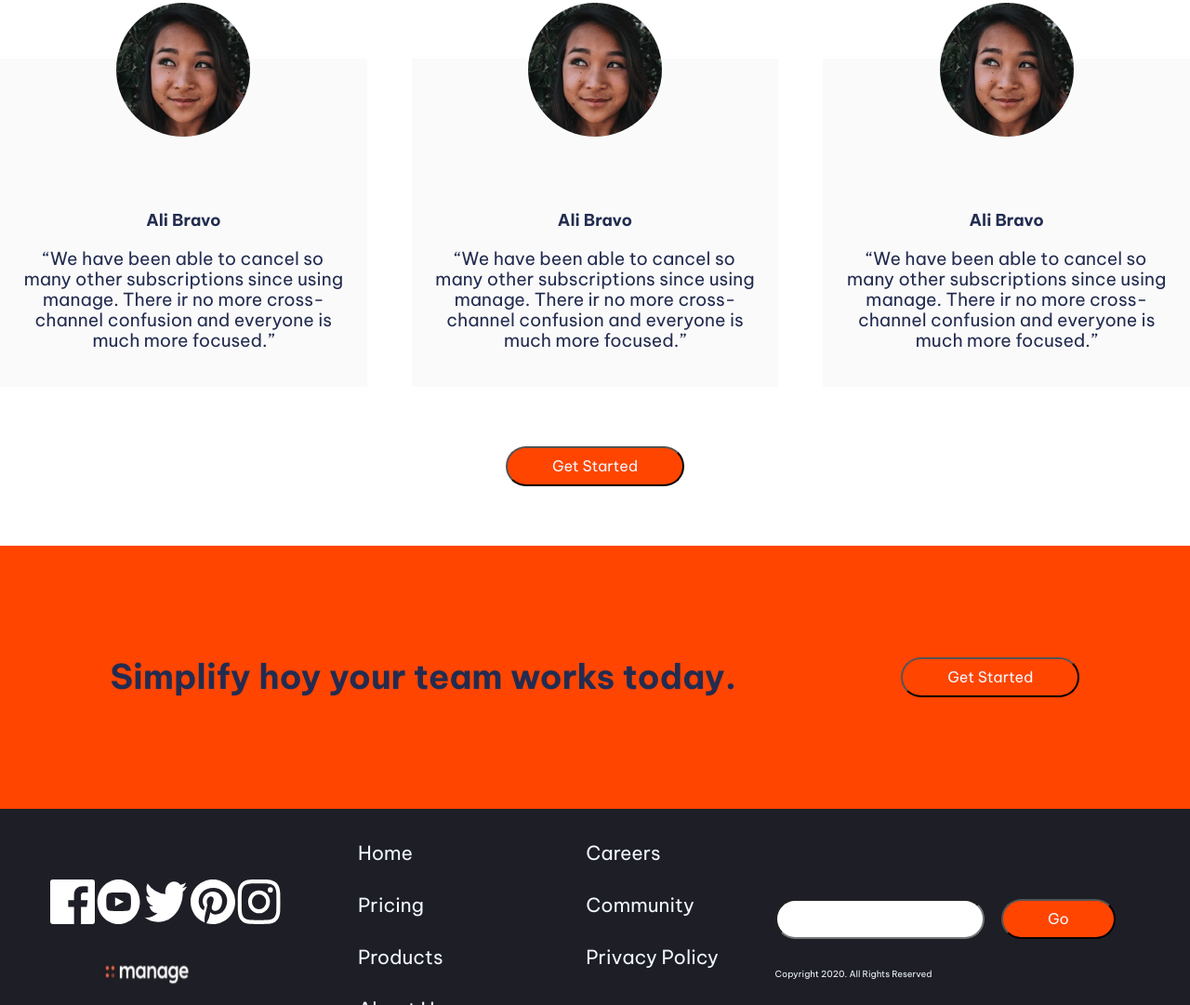
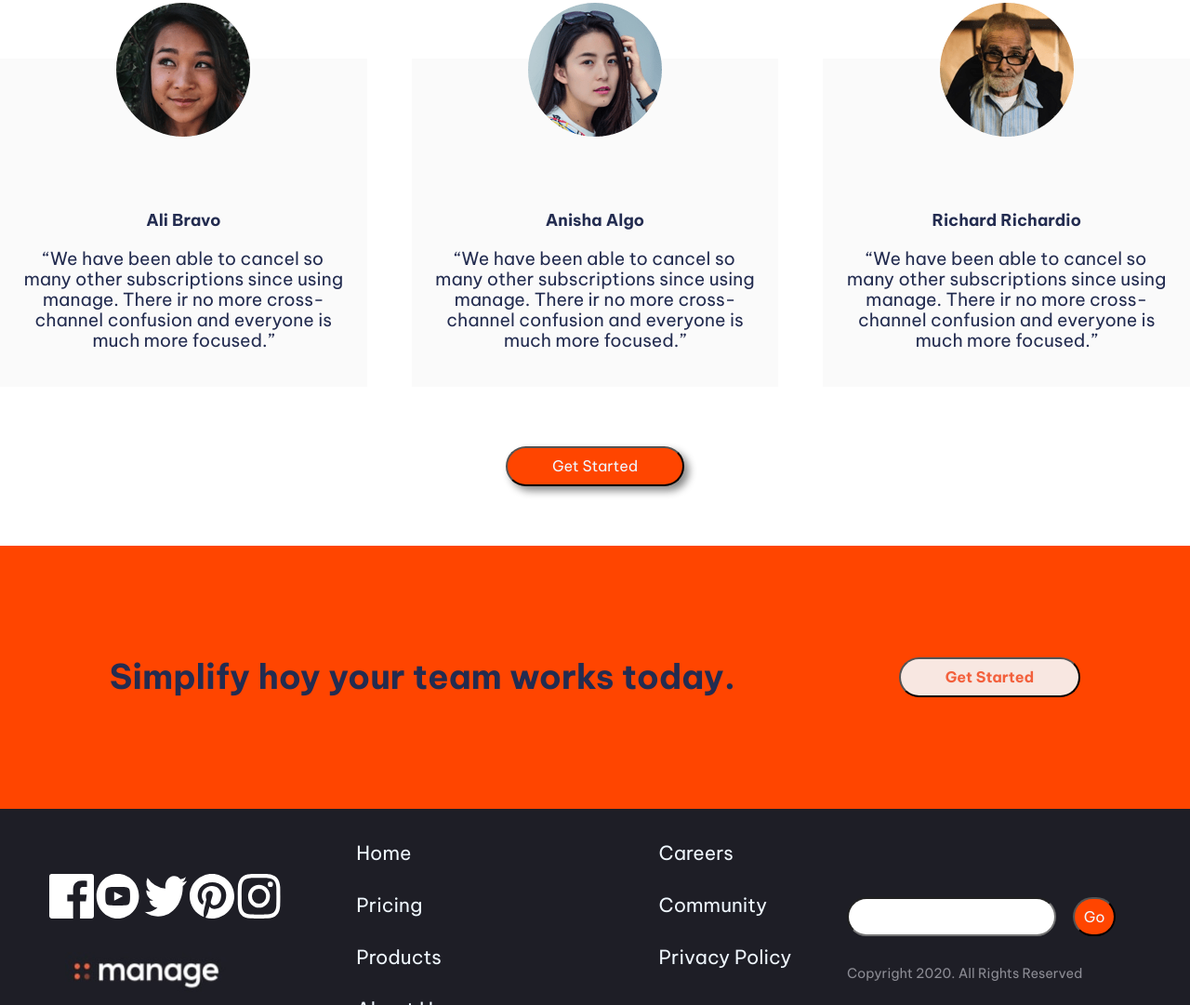
Before and after one commit to martinArg96/examen-practico-front-inicial, a plain HTML site: page Examen Practico Final - FE1/index.html in a window 1280 px wide. Shown: the part 1719-2800 px from the top of the page at 93% size. Drawn offline with Linux system fonts and the light colour scheme.

Commit message:
agrego detalles

```diff
--- a/Examen Practico Final - FE1/index.html
+++ b/Examen Practico Final - FE1/index.html
@@ -111,8 +111,8 @@
               </div>
 
               <div class="card otro">
-                  <img src="imagenes/avatar-ali.png" alt="" />
-                  <h3>Ali Bravo</h3>
+                  <img src="imagenes/avatar-anisha.png" alt="" />
+                  <h3>Anisha Algo</h3>
                   <p>
                     “We have been able to cancel so many other subscriptions since using
                     manage. There ir no more cross-channel confusion and everyone is
@@ -121,8 +121,8 @@
               </div>
 
               <div class="card otro">
-                  <img src="imagenes/avatar-ali.png" alt="" />
-                  <h3>Ali Bravo</h3>
+                  <img src="imagenes/avatar-richard.png" alt="" />
+                  <h3>Richard Richardio</h3>
                   <p>
                     “We have been able to cancel so many other subscriptions since using
                     manage. There ir no more cross-channel confusion and everyone is
--- a/Examen Practico Final - FE1/styles/style.css
+++ b/Examen Practico Final - FE1/styles/style.css
@@ -62,6 +62,13 @@ button{
     padding: 10px;
     padding-left: 3rem;
     padding-right: 3rem;
+
+    box-shadow: 5px 5px 8px #888888;
+    transition: .5s;
+}
+
+button:hover{
+    transform: scale(1.05);
 }
 
 input{
@@ -80,6 +87,8 @@ nav{
     display: none;
 
 }
+
+
 
 .button-header{
     display: none;
@@ -106,11 +115,12 @@ nav{
     flex-direction: column;
     align-items: center;
     text-align: center;
+    padding-left: 1rem;
 
 }
 
 .funcionalidades{
-    background-color: whitesmoke;
+
     display: flex;
     flex-direction: column;
     padding: 1rem;
@@ -149,6 +159,7 @@ nav{
 
 .p-what-is-dif{
     text-align: left;
+
 
 }
 
@@ -213,6 +224,12 @@ nav{
     padding-bottom: 90px;
 }
 
+.simplify button{
+    background-color: #f8e7e1;
+    color: #F3603C;
+    font-weight: bold;
+}
+
 footer{
     background-color: var(--black-color);
     color: aliceblue;
@@ -257,8 +274,8 @@ footer{
 }
 
 .logo-footer{
-    height: 2rem;
-    width: 20%;
+   max-width: 18rem;
+    width: 40%;
     align-self: center;
     margin: 1rem;
 }
@@ -267,8 +284,25 @@ footer{
     display: none;
 }
 .copy-mobile{
-    font-size: 0.7rem;
+    font-size: 0.9rem;
+    color: #8C8C94;
 }
+
+.simplify button{
+    box-shadow: none;
+}
+
+form button{
+    box-shadow: none;
+    padding-left: 0.6rem;
+    padding-right: 0.6rem;
+
+}
+
+input::placeholder{
+    color: #232C50;
+}
+
 
 @media screen and (min-width:1280px)  {
 
@@ -277,6 +311,14 @@ footer{
     nav{
         display: block;
 
+    }
+
+    nav a{
+        transition: 1s;
+    }
+
+    nav a:hover{
+        text-decoration: underline;
     }
 
     .button-header{
@@ -300,6 +342,8 @@ footer{
 
     .banner div{
         padding: 8rem;
+        text-align: left;
+        padding: 3rem;
     }
 
 
@@ -368,6 +412,10 @@ footer{
         justify-content: space-around;
     }
 
+    .simplify button{
+        box-shadow: none;
+    }
+
     footer{
         flex-direction: row-reverse;
         justify-content: space-around;
@@ -378,14 +426,19 @@ footer{
        left: -3rem;
     }
 
+    form button{
+        box-shadow: none;
+    }
+
     .copy-desktop{
         display: block;
-        font-size: 0.6rem;
+        font-size: 0.9rem;
         margin-top: 1rem;
+        color: #8C8C94;
     }
     .copy-mobile{
         display: none;
-        font-size: 0.6rem;
+
     }
 
     .logo-icons{
@@ -394,10 +447,10 @@ footer{
     }
 
     .logo-footer{
-        width: 40%;
+        width: 70%;
     }
 
     .listas{
-        gap: 5rem;
+        gap: 10rem;
     }
 }
```
